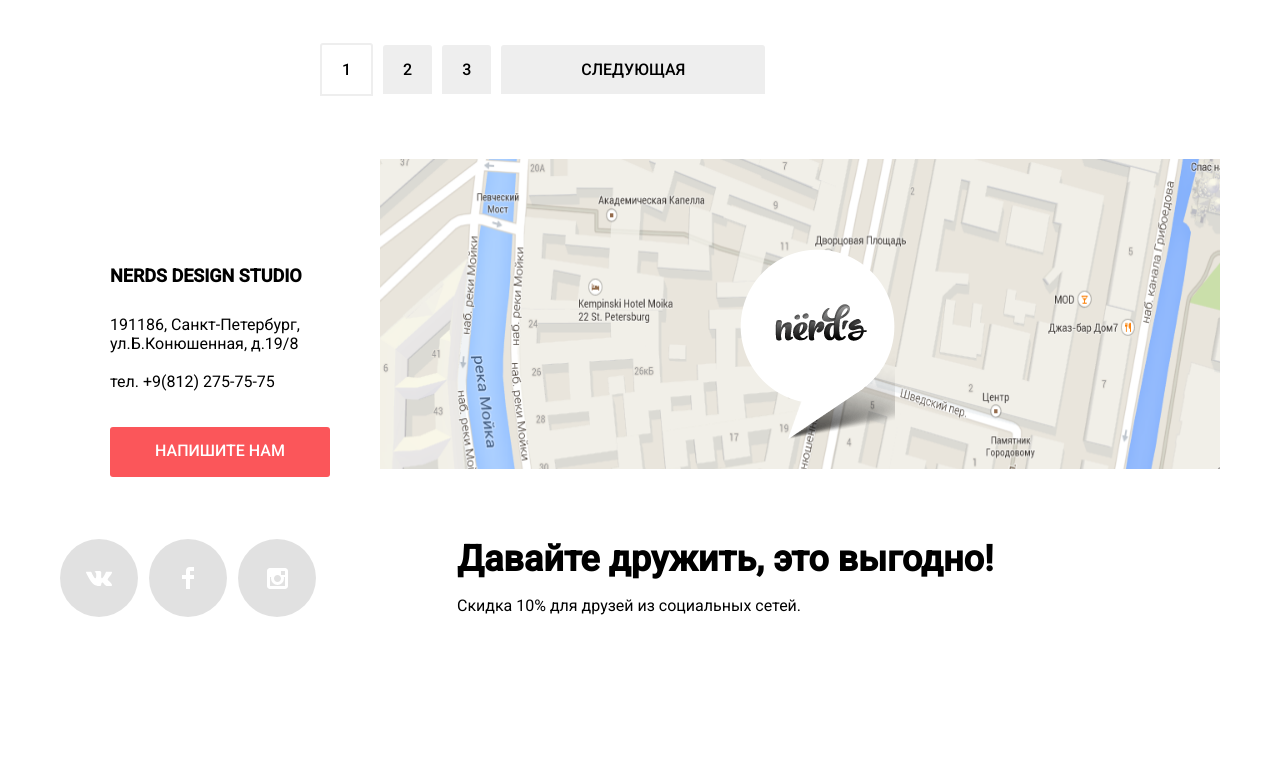
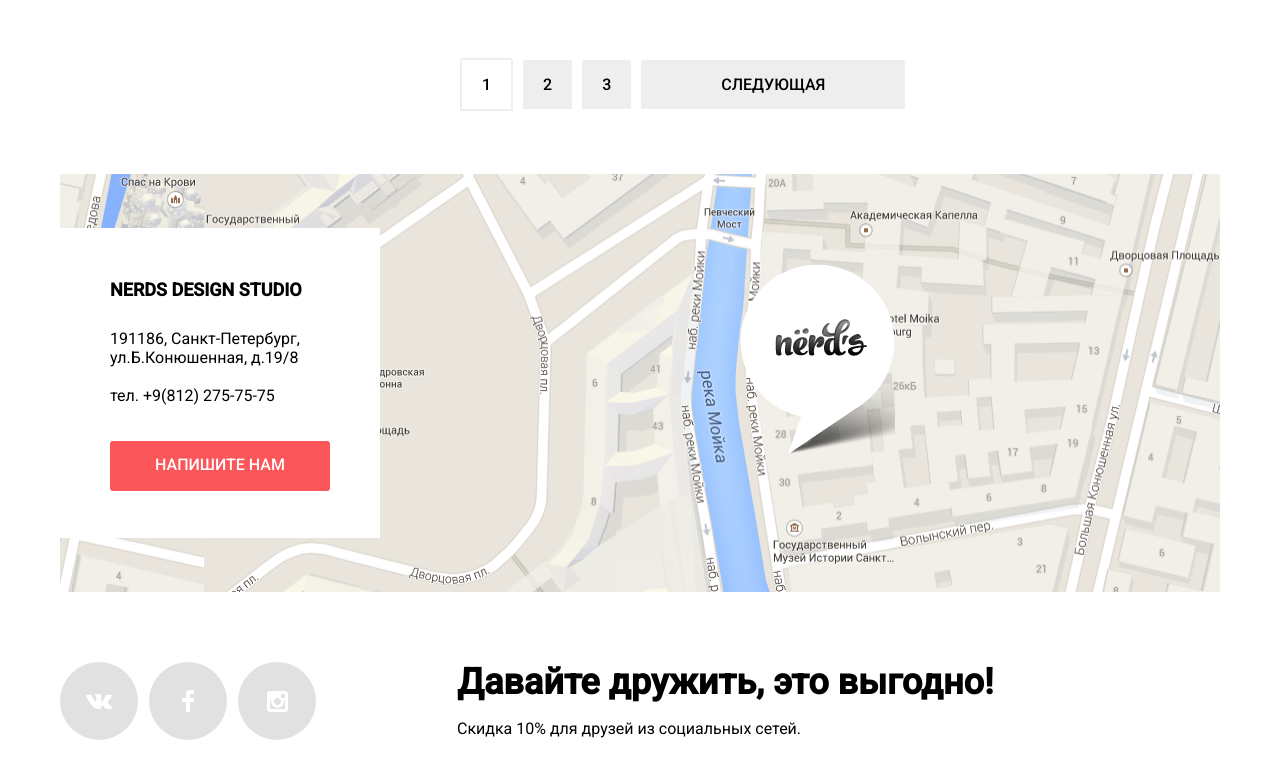
Before and after one commit to VeronicaMelnikova/441697-nerds, a plain HTML site: page catalog.html in a window 1280 px wide. Shown: the part 2406-3185 px from the top of the page. Before the commit the page ends 3114 px from the top, so only its background shows below. Drawn offline with Linux system fonts and the light colour scheme.

Commit message:
задание 8, завершение верстки

```diff
--- a/catalog.html
+++ b/catalog.html
@@ -93,7 +93,7 @@
           </section>
         </div>
 
-      <div class="rigth-column">
+      <div class="right-column">
         <section class="catalog-content">
         <h2 class="visually-hidden">Список шаблонов</h2>
           <section class="catalog-sort">
--- a/css/style.css
+++ b/css/style.css
@@ -495,11 +495,12 @@ td:nth-child(3) {
 }*/
 
 .contacts {
-  left: 140px;
-  top:53px;
-  padding: 89px 50px 47px;
+  position: relative;
+  /*left: 140px;*/
+  top:54px;
+  padding: 34px 50px 47px;
   width: 320px;
-  height: 310px;
+  /*height: 310px;*/
   background-color: #ffffff;
   font-size: 14px;
   font-family: 'Roboto', 'Arial', sans-serif;
@@ -523,9 +524,10 @@ td:nth-child(3) {
   position: relative;
   margin: 80px auto;
   width: 100%;
+  height: 418px;
   background-image: url(../img/map.png);
-  background-size: 1200px 418px;
-  /*background-position: -144px;*/
+  background-size: 1440px 418px;
+  background-position: 144px;
   margin-bottom: 70px;
 }
 
@@ -1152,7 +1154,7 @@ a.arrow {
   list-style: none;
   padding: 0;
   margin: 0;
-  margin-top: 30px;
+  margin-top: 45px;
 }
 .pagination-item li {
   margin-right: 10px;
```
